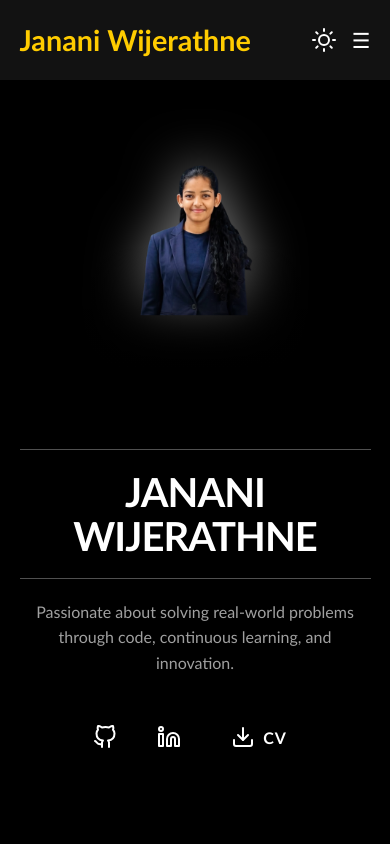
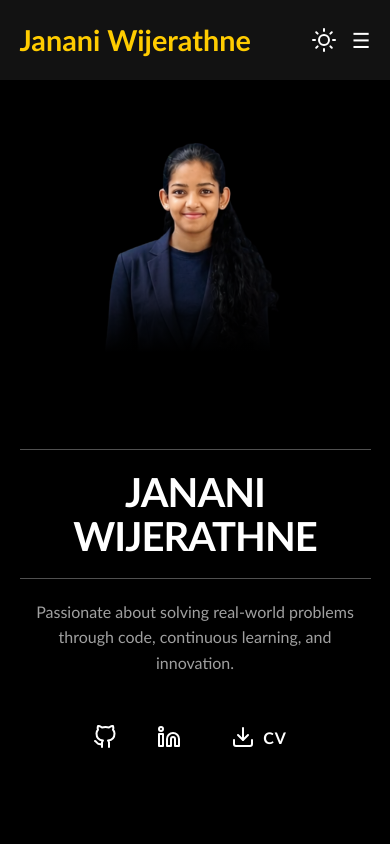
Before and after one commit to JKWijerathne/my-portfolio-react, a React (Create React App) app: page / in a window 390 px wide. Shown: the top 844 px of the page. Built offline with nearby package versions, Linux system fonts and the light colour scheme.

Commit message:
update home page styling

```diff
--- a/src/components/Home/Home.css
+++ b/src/components/Home/Home.css
@@ -98,7 +98,7 @@
     justify-content: flex-end;
     align-items: center;
     position: relative;
-    overflow: hidden;
+    overflow: visible;
 }
 
 .homeImageContainer::after {
@@ -107,8 +107,8 @@
     bottom: -2px;
     left: 0;
     width: 100%;
-    height: 50%;
-    background: linear-gradient(to top, var(--bg-color-alt) 10%, transparent 100%);
+    height: 60%;
+    background: linear-gradient(to top, var(--bg-color-alt) 20%, transparent 100%);
     pointer-events: none;
     z-index: 10;
 }
@@ -118,10 +118,10 @@
     max-width: 100%;
     object-fit: contain;
     object-position: center right;
-    mask-image: linear-gradient(to right, transparent, black 20%);
-    -webkit-mask-image: linear-gradient(to right, transparent, black 20%);
-    filter: drop-shadow(0 0 25px var(--image-shadow));
-    transform: scale(1.55);
+    mask-image: linear-gradient(to right, transparent, black 15%);
+    -webkit-mask-image: linear-gradient(to right, transparent, black 15%);
+    filter: drop-shadow(0 30px 40px var(--image-shadow));
+    transform: scale(1.08) translateX(2%) translateY(-5%);
     transform-origin: center right;
 }
 
@@ -148,11 +148,12 @@
         order: -1;
         width: 100%;
         justify-content: center;
-        height: 40vh;
-        min-height: 220px;
-        max-height: 340px;
-        margin-bottom: 1.5rem;
-        overflow: visible;
+        height: 55vh;
+        min-height: 300px;
+        max-height: 500px;
+        margin-bottom: 1rem;
+        overflow: hidden;
+        /* Prevent overflow into text */
     }
 
     .homeContent {
@@ -175,10 +176,13 @@
         mask-image: none;
         -webkit-mask-image: none;
         max-height: 100%;
-        max-width: 75%;
-        object-position: center;
-        transform: scale(1.1);
+        max-width: 100%;
+        object-position: center bottom;
+        transform: scale(1.2);
+        /* Slightly larger for better mobile view */
         transform-origin: center bottom;
+        filter: none;
+        /* Remove the heavy shadow on mobile to avoid duplication artifacts */
     }
 }
 
--- a/src/components/Skills/Skills.jsx
+++ b/src/components/Skills/Skills.jsx
@@ -5,34 +5,34 @@ const skillsData = [
   {
     category: "Programming Languages",
     skills: [
-      { name: "C", url: "https://www.cprogramming.com/", img: "https://raw.githubusercontent.com/devicons/devicon/master/icons/c/c-original.svg" },
-      { name: "Java", url: "https://www.java.com", img: "https://raw.githubusercontent.com/devicons/devicon/master/icons/java/java-original.svg" },
-      { name: "JavaScript", url: "https://developer.mozilla.org/en-US/docs/Web/JavaScript", img: "https://raw.githubusercontent.com/devicons/devicon/master/icons/javascript/javascript-original.svg" },
-      { name: "PHP", url: "https://www.php.net", img: "https://raw.githubusercontent.com/devicons/devicon/master/icons/php/php-original.svg" }
+      { name: "C", img: "https://raw.githubusercontent.com/devicons/devicon/master/icons/c/c-original.svg" },
+      { name: "Java", img: "https://raw.githubusercontent.com/devicons/devicon/master/icons/java/java-original.svg" },
+      { name: "JavaScript", img: "https://raw.githubusercontent.com/devicons/devicon/master/icons/javascript/javascript-original.svg" },
+      { name: "PHP", img: "https://raw.githubusercontent.com/devicons/devicon/master/icons/php/php-original.svg" }
     ]
   },
   {
     category: "Frameworks & Libraries",
     skills: [
-      { name: "React", url: "https://reactjs.org/", img: "https://raw.githubusercontent.com/devicons/devicon/master/icons/react/react-original-wordmark.svg" },
-      { name: "Flutter", url: "https://flutter.dev", img: "https://www.vectorlogo.zone/logos/flutterio/flutterio-icon.svg" },
-      { name: "Spring", url: "https://spring.io/", img: "https://www.vectorlogo.zone/logos/springio/springio-icon.svg" }
+      { name: "React", img: "https://raw.githubusercontent.com/devicons/devicon/master/icons/react/react-original-wordmark.svg" },
+      { name: "Flutter", img: "https://www.vectorlogo.zone/logos/flutterio/flutterio-icon.svg" },
+      { name: "Spring", img: "https://www.vectorlogo.zone/logos/springio/springio-icon.svg" }
     ]
   },
   {
     category: "Databases",
     skills: [
-      { name: "MySQL", url: "https://www.mysql.com/", img: "https://raw.githubusercontent.com/devicons/devicon/master/icons/mysql/mysql-original-wordmark.svg" },
-      { name: "PostgreSQL", url: "https://www.postgresql.org", img: "https://raw.githubusercontent.com/devicons/devicon/master/icons/postgresql/postgresql-original-wordmark.svg" },
-      { name: "MongoDB", url: "https://www.mongodb.com/", img: "https://raw.githubusercontent.com/devicons/devicon/master/icons/mongodb/mongodb-original-wordmark.svg" }
+      { name: "MySQL", img: "https://raw.githubusercontent.com/devicons/devicon/master/icons/mysql/mysql-original-wordmark.svg" },
+      { name: "PostgreSQL", img: "https://raw.githubusercontent.com/devicons/devicon/master/icons/postgresql/postgresql-original-wordmark.svg" },
+      { name: "MongoDB", img: "https://raw.githubusercontent.com/devicons/devicon/master/icons/mongodb/mongodb-original-wordmark.svg" }
     ]
   },
   {
     category: "Tools & Technologies",
     skills: [
-      { name: "Git", url: "https://git-scm.com/", img: "https://www.vectorlogo.zone/logos/git-scm/git-scm-icon.svg" },
-      { name: "HTML5", url: "https://www.w3.org/html/", img: "https://raw.githubusercontent.com/devicons/devicon/master/icons/html5/html5-original-wordmark.svg" },
-      { name: "CSS3", url: "https://www.w3schools.com/css/", img: "https://raw.githubusercontent.com/devicons/devicon/master/icons/css3/css3-original-wordmark.svg" }
+      { name: "Git", img: "https://www.vectorlogo.zone/logos/git-scm/git-scm-icon.svg" },
+      { name: "HTML5", img: "https://raw.githubusercontent.com/devicons/devicon/master/icons/html5/html5-original-wordmark.svg" },
+      { name: "CSS3", img: "https://raw.githubusercontent.com/devicons/devicon/master/icons/css3/css3-original-wordmark.svg" }
     ]
   }
 ];
--- a/src/style.css
+++ b/src/style.css
@@ -17,7 +17,7 @@
     --card-hover-bg: rgba(255, 255, 255, 0.05);
     --border-color: rgba(255, 204, 0, 0.3);
     --footer-bg: #111;
-    --image-shadow: rgba(255, 255, 255, 0.5);
+    --image-shadow: rgba(0, 0, 0, 0.8);
 }
 
 body.light-mode {
@@ -32,7 +32,7 @@ body.light-mode {
     --card-hover-bg: rgba(0, 0, 0, 0.05);
     --border-color: rgba(212, 160, 0, 0.3);
     --footer-bg: #e0e0e0;
-    --image-shadow: rgba(0, 0, 0, 0.5);
+    --image-shadow: rgba(255, 255, 255, 0.9);
 }
 
 html,
```
Also changed, not shown: src/assets/Profile.png.
